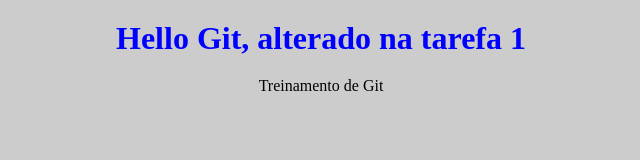
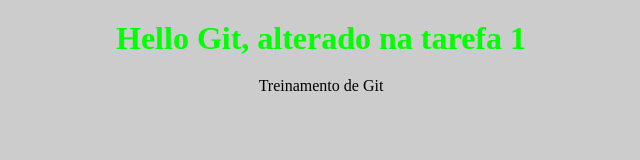
Before and after one commit to cristianoalazaro/treinamento_git, a plain HTML site: page index.html in a window 1280 px wide. Shown: the whole page, without its empty margins (319-959 px from the left). Drawn offline with Linux system fonts and the light colour scheme.

Commit message:
alterado a cor pra verde

```diff
--- a/style.css
+++ b/style.css
@@ -4,6 +4,6 @@ body {
 }
 
 h1{
-    color: #0000ff;
+    color: #00ff00;
     margin: 20px 0;
 }
```
